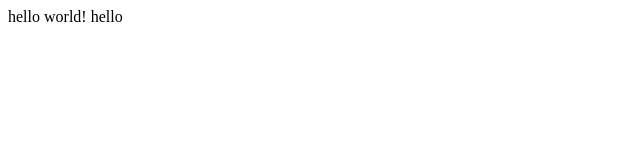
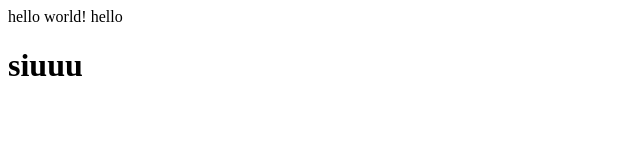
Before and after one commit to mustafagedikli616-hub/web-markup, a plain HTML site: page index.html in a window 1280 px wide. Shown: the whole page, without its empty margins (0-640 px from the left). Drawn offline with Linux system fonts and the light colour scheme.

Commit message:
Update index.html

```diff
--- a/index.html
+++ b/index.html
@@ -1,2 +1,7 @@
 hello world!
 hello
+<body>
+    <h1>
+        siuuu
+    </h1>
+</body>
```
